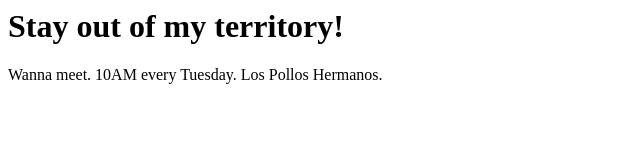
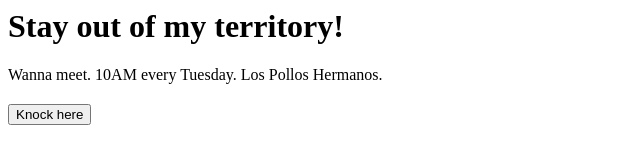
Before and after one commit to imvamshi/Methamphetamine, a plain HTML site: page index.html in a window 1280 px wide. Shown: the whole page, without its empty margins (0-640 px from the left). Drawn offline with Linux system fonts and the light colour scheme.

Commit message:
Update index.html

```diff
--- a/index.html
+++ b/index.html
@@ -1,10 +1,11 @@
 <html>
-<!--meta http-equiv="refresh" content="1"-->
+<meta http-equiv="refresh" content="1">
 <head>
   <title> Yo Bitch! </title>
 </head>
 <body>
   <h1>Stay out of my territory! </h1>
   <p>Wanna meet. 10AM every Tuesday. Los Pollos Hermanos.</p>
+  <h2> <a href="https://imvamshi.github.io/fact.html"><button>Knock here</button> </a> </h2>
 </body>
 </html>
```
